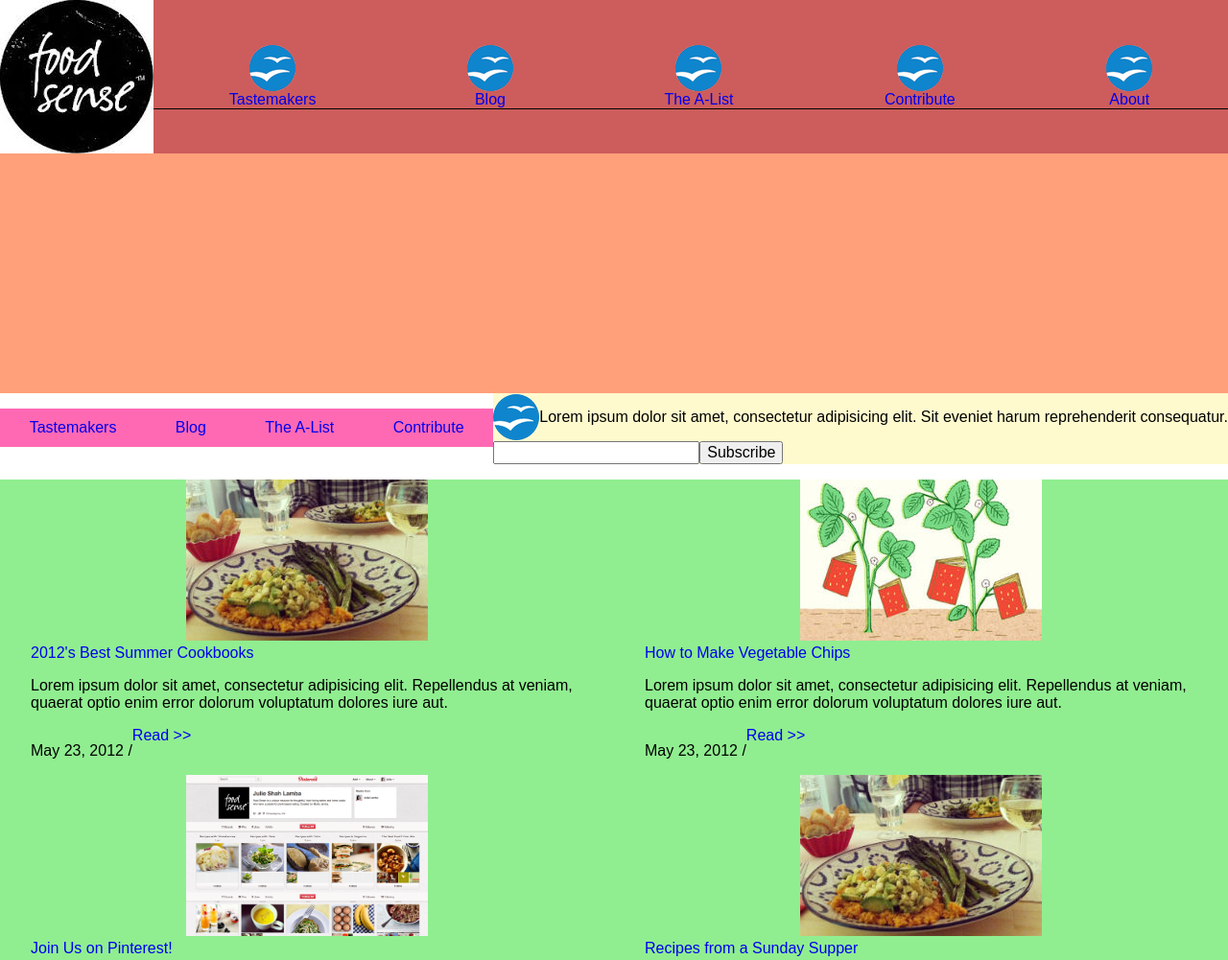
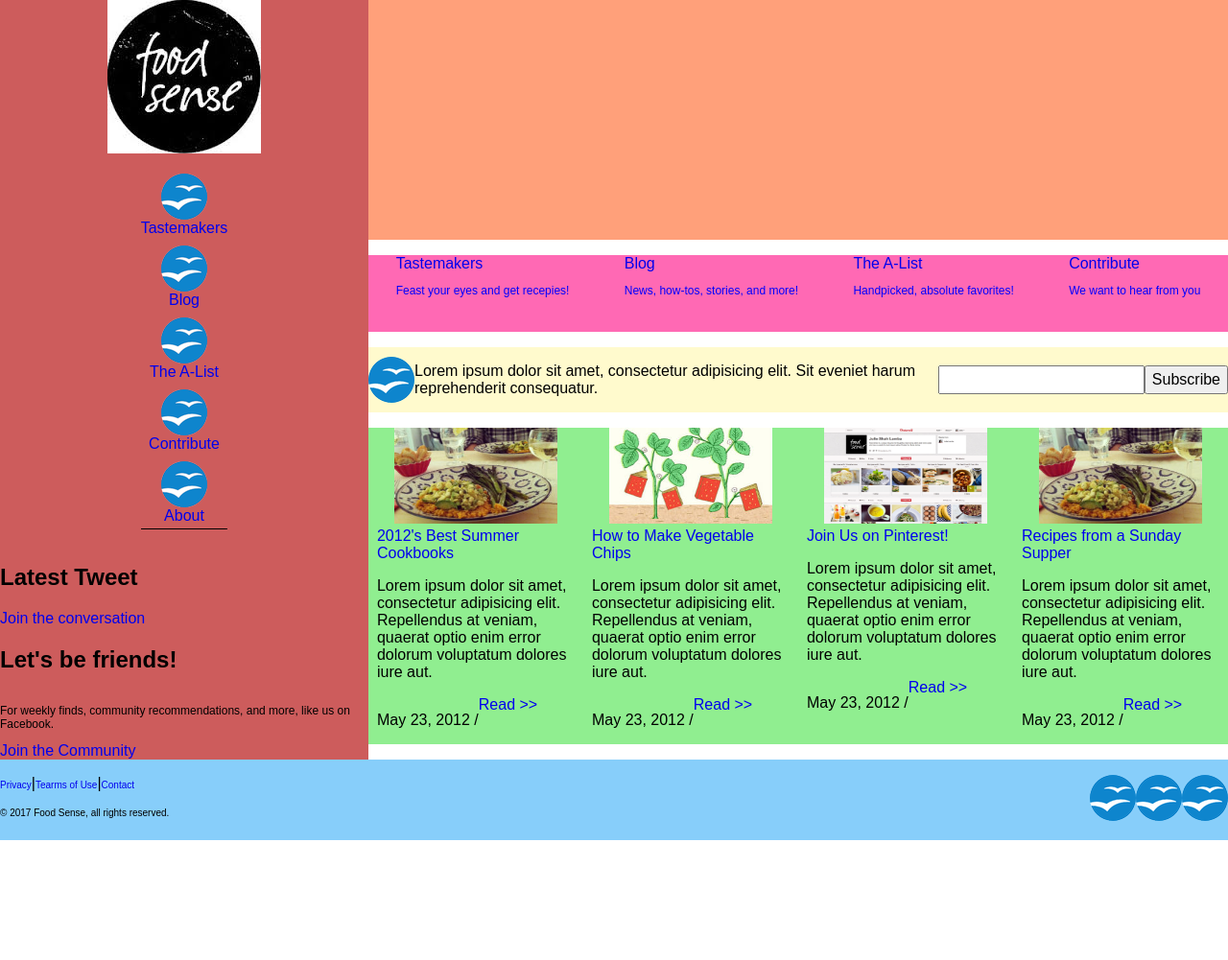
Before and after one commit to Katy-g5/food-sense, a plain HTML site: page index.html in a window 1280 px wide. Shown: the top 1001 px of the page at 96% size. After the commit the page ends 876 px from the top, so only its background shows below. Drawn offline with Linux system fonts and the light colour scheme.

Commit message:
Finished all responsive stages, basic no design

```diff
--- a/index.html
+++ b/index.html
@@ -17,6 +17,7 @@
                 <li><img class="navIcons" src="img/icon.png" alt="icon"><a href="#">About</a></li>
             </ul>
             <img class="navigation__logo" src="img/logo.jpeg" alt="logo">
+            <div class="tweets">
             <div class="social">
                 <h2>Latest Tweet</h2>
                 <a href="#"><a href="#">Join the conversation</a>
@@ -25,14 +26,16 @@
                 <h2>Let's be friends!</h2>
                 <p class="socialText">For weekly finds, community recommendations, and more, like us on Facebook.</p>
                 <a href="#"><a href="#">Join the Community</a>
+                </div>
             </div>
         </nav>
+        <div class="allContent">
         <div class="bg"></div>
         <ul class="tags">
-                <li><a href="#">Tastemakers</a></li>
-                <li><a href="#">Blog</a></li>
-                <li><a href="#">The A-List</a></li>
-                <li><a href="#">Contribute</a></li>
+                <li><a href="#">Tastemakers</a><p class="tagsText">Feast your eyes and get recepies!</p></li>
+                <li><a href="#">Blog</a><p class="tagsText">News, how-tos, stories, and more!</p></li>
+                <li><a href="#">The A-List</a><p class="tagsText">Handpicked, absolute favorites!</p></li>
+                <li><a href="#">Contribute</a><p class="tagsText">We want to hear from you</p></li>
         </ul>
         <div class="subscribe">
            <div class="subscribeText">
@@ -81,6 +84,7 @@
                 </li>
             </ul>
                 </div>
+                </div>
     </main>
     <footer>
        <div class="footerText">
--- a/style.css
+++ b/style.css
@@ -59,12 +59,16 @@ a{
 .tags{
     display: none;
 }
+.tagsText{
+    display:none;
+}
 
 /*-----------subscribe area------------*/
 
 .subscribe{
     display: flex;
     flex-direction: column;
+    align-items: center;
     background-color: lemonchiffon;
 }
 .subIcon{
@@ -75,6 +79,10 @@ a{
 .subscribeText{
     display: flex;
     align-items: center;
+}
+form{
+    display: flex;
+    height: 30px;
 }
 
 /*-----------all content here------------*/
@@ -145,6 +153,12 @@ footer p.copywrite{
 
     }
 
+/*----------------subscribe area------------*/
+    input{
+        display: flex;
+        flex-basis: 60%;
+    }
+
 /*--------------all content here---------------*/
 
     .elements{
@@ -187,7 +201,73 @@ footer p.copywrite{
     }
 
     /*--------------subscribe area---------------*/
+    .subscribe{
+        flex-direction: row;
+    }
+    .subscribeText{
+        flex-grow: 1;
+    }
 
+    /*----------------all content------------*/
+
+    .web .elements li{
+        flex-basis: 23%;
+    }
+    .foodImg{
+        width: 170px;
+        height: 100px;
+    }
+
+}
+
+/*----------------------switch 950px-----------------------*/
+
+@media all and (min-width: 950px) {
+
+    /*----------------top navigation------------*/
+    .navigation{
+        flex-direction: column;
+        flex-basis: 15%;
+    }
+    .menuNav{
+        flex-direction: column;
+    }
+    .navigation__logo{
+        order: -1;
+    }
+    .tweets{
+        display: flex;
+        flex-direction: column;
+    }
+    .social{
+        display: flex;
+        flex-direction: column;
+        flex-basis: 60%;
+    }
+
+    .socialText{
+        font-size: 12px;
+    }
+   /*----------------all content------------*/
+
+    .allContent{
+        flex-basis: 70%;
+    }
+
+}
+
+/*----------------------switch 1100px-----------------------*/
+
+@media all and (min-width: 1100px) {
+    .tags{
+        height: 80px;
+        align-items: flex-start;
+    }
+    .tagsText{
+        display:flex;
+        font-size: 12px;
+        color: blue;
+    }
 
 
 }
```
